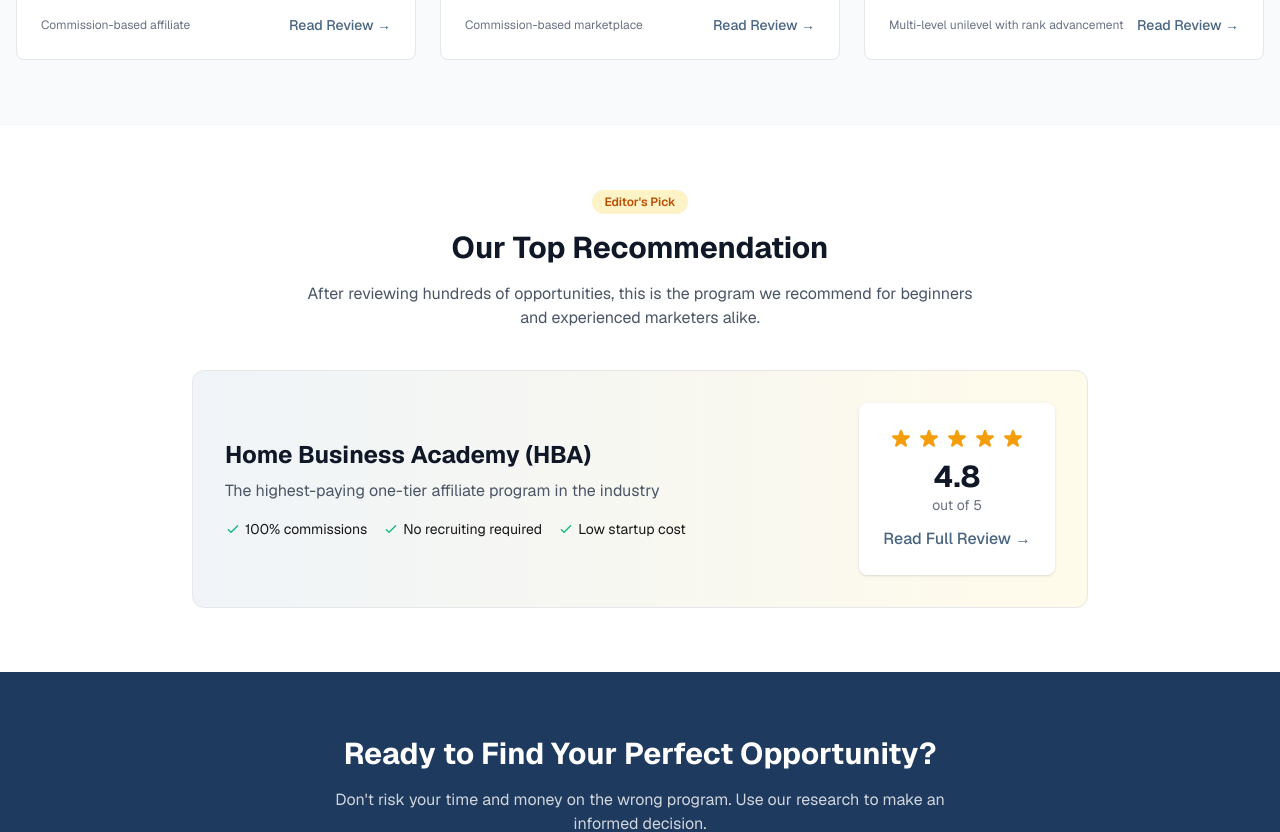
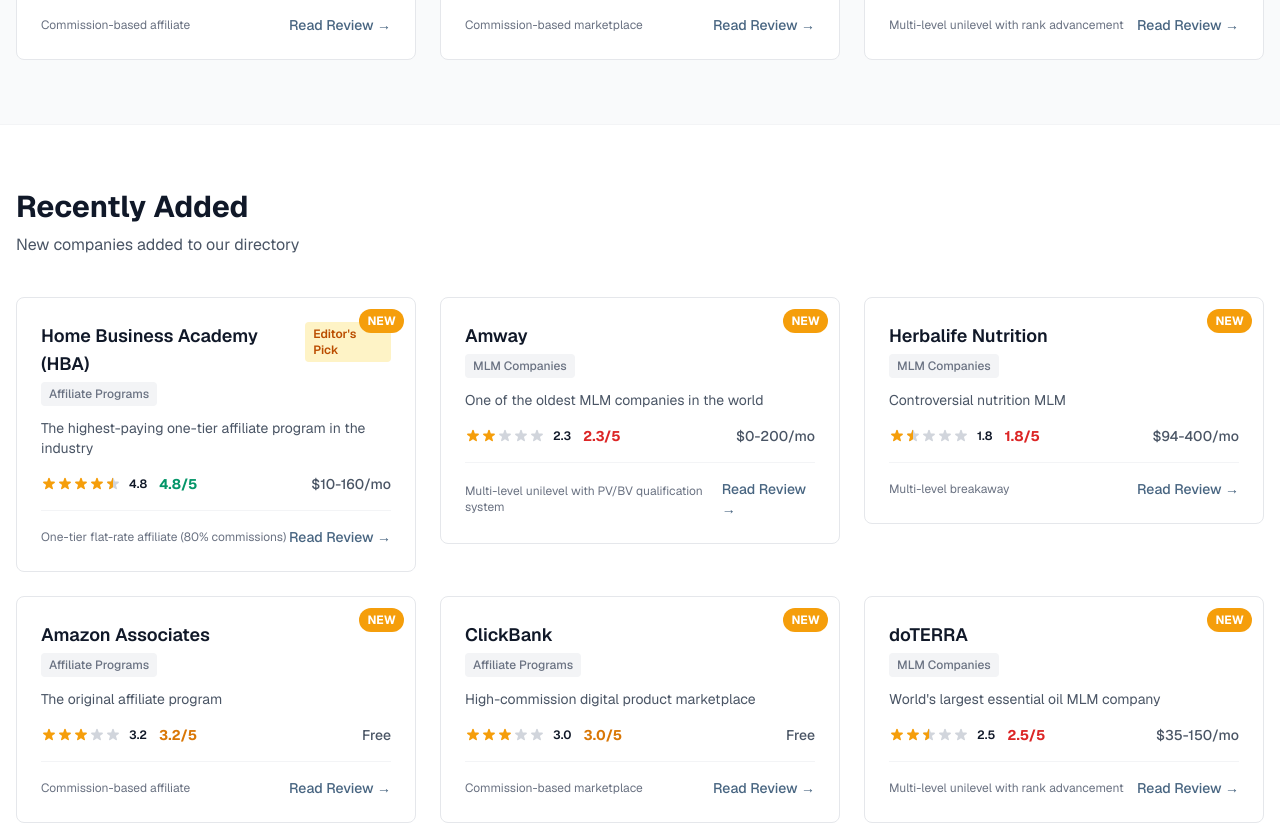
Before and after one commit to homebusinessacademy/home-business-watch, a Next.js app: page / in a window 1280 px wide. Shown: the part 2160-2992 px from the top of the page. Built offline with nearby package versions, Linux system fonts and the light colour scheme.

Commit message:
Add Recently Added section to homepage with NEW badge

```diff
--- a/src/app/page.tsx
+++ b/src/app/page.tsx
@@ -1,10 +1,11 @@
 import Link from 'next/link';
 import { SearchBar, CompanyCard } from '@/components';
-import { allCompanies as companies, getRecentlyUpdatedCompanies, getFeaturedCompanies } from '@/lib/seed-data';
+import { allCompanies as companies, getRecentlyUpdatedCompanies, getRecentlyAddedCompanies, getFeaturedCompanies } from '@/lib/seed-data';
 import { RATING_DIMENSIONS } from '@/types';
 
 export default function HomePage() {
   const recentlyUpdated = getRecentlyUpdatedCompanies(6);
+  const recentlyAdded = getRecentlyAddedCompanies(6);
   const featured = getFeaturedCompanies();
 
   const categories = [
@@ -182,6 +183,30 @@
         </div>
       </section>
 
+      {/* Recently Added */}
+      <section className="py-16 bg-white border-t border-gray-100">
+        <div className="container mx-auto px-4">
+          <div className="flex items-center justify-between mb-10">
+            <div>
+              <h2 className="text-2xl md:text-3xl font-bold text-gray-900">
+                Recently Added
+              </h2>
+              <p className="text-gray-600 mt-2">
+                New companies added to our directory
+              </p>
+            </div>
+          </div>
+          <div className="grid grid-cols-1 md:grid-cols-2 lg:grid-cols-3 gap-6">
+            {recentlyAdded.map((company) => (
+              <div key={company.slug} className="relative">
+                <span className="absolute top-3 right-3 z-10 text-xs font-bold text-white bg-amber-500 px-2 py-1 rounded-full">NEW</span>
+                <CompanyCard company={company} />
+              </div>
+            ))}
+          </div>
+        </div>
+      </section>
+
       {/* Editor's Pick */}
       {featured.length > 0 && (
         <section className="py-16 bg-white border-t border-gray-100">
--- a/src/lib/seed-data.ts
+++ b/src/lib/seed-data.ts
@@ -820,6 +820,13 @@
     .slice(0, limit);
 }
 
+export function getRecentlyAddedCompanies(limit: number = 6): Company[] {
+  return [...allCompanies]
+    .filter(c => c.is_published)
+    .sort((a, b) => new Date(b.created_at).getTime() - new Date(a.created_at).getTime())
+    .slice(0, limit);
+}
+
 // Helper to get updates for a company
 export function getCompanyUpdates(companyId: string): CompanyUpdate[] {
   return companyUpdates
```
